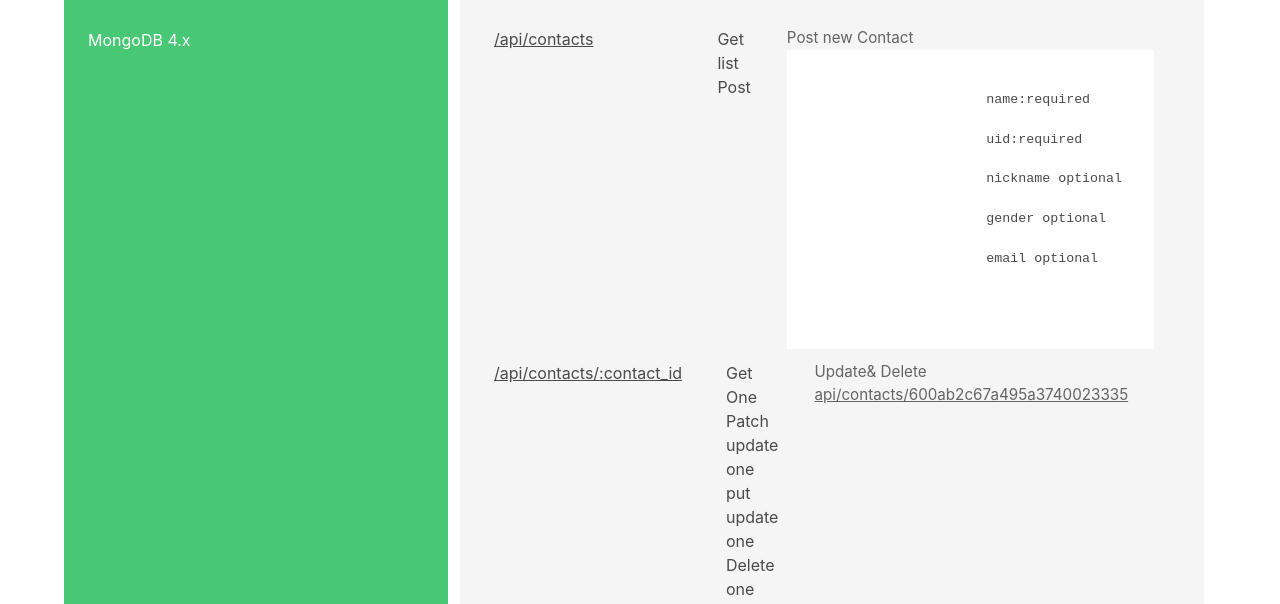
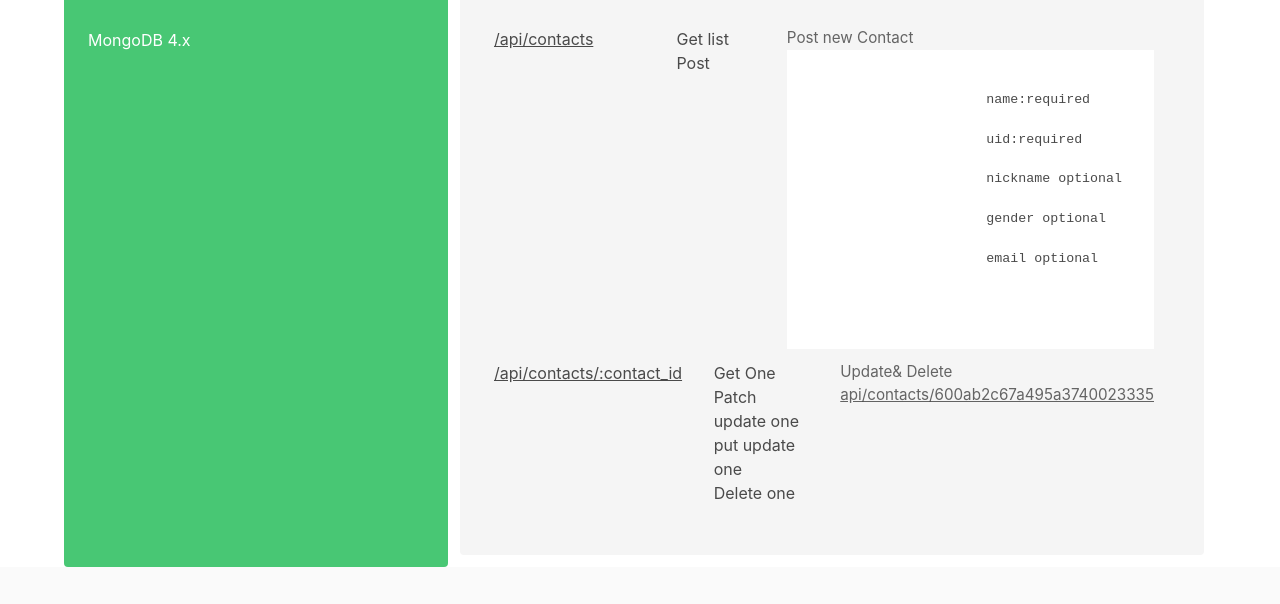
Before and after one commit to Aventador-lab/quick-mars, a website: page public/index.html in a window 1280 px wide. Shown: the part 193-797 px from the top of the page. Drawn offline with Linux system fonts and the light colour scheme.

Commit message:
update index.html

```diff
--- a/public/css/main.css
+++ b/public/css/main.css
@@ -19,7 +19,7 @@ li.item {
 }
 
 .item-desc {
-  flex: 0 1;
+  flex: 0 1 120px;
   padding: 0 12px;
 }
 .item-example {
```
